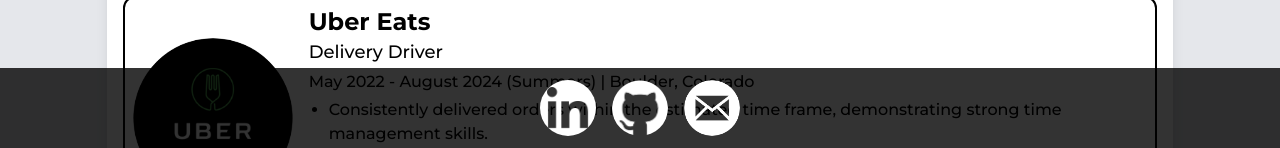
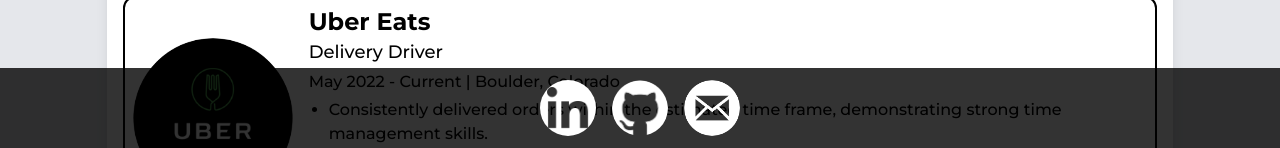
Before and after one commit to jeremySchur/portfolio, a React (Vite) app: page / in a window 1280 px wide. Shown: the part 652-800 px from the top of the page. Built offline with nearby package versions, Linux system fonts and the light colour scheme.

Commit message:
Update to resume and work exp

```diff
--- a/src/pages/Home.tsx
+++ b/src/pages/Home.tsx
@@ -31,7 +31,7 @@
                     <div>
                         <h2 className="text-2xl font-bold">Uber Eats</h2>
                         <h3 className="text-lg mb-1">Delivery Driver</h3>
-                        <p className="mb-1">May 2022 - August 2024 (Summers) | Boulder, Colorado</p>
+                        <p className="mb-1">May 2022 - Current | Boulder, Colorado</p>
                         <ul className="list-disc ml-5">
                             <li>Consistently delivered orders within the estimated time frame, demonstrating strong time management skills.</li>
                             <li>Effectively communicated with customers, restaurants, and support teams to ensure smooth delivery processes.</li>
```
Also changed, not shown: 1 other file (tests, documents, lock files or other folders).
